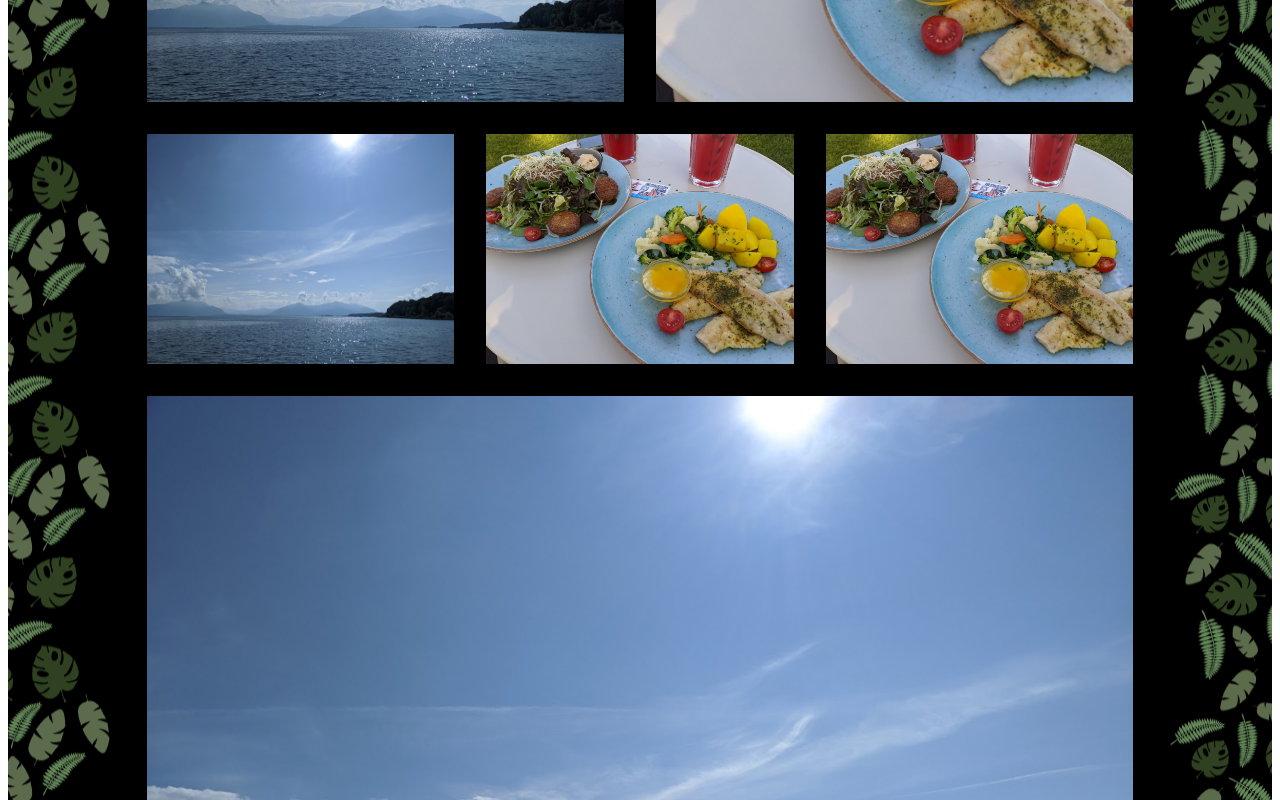
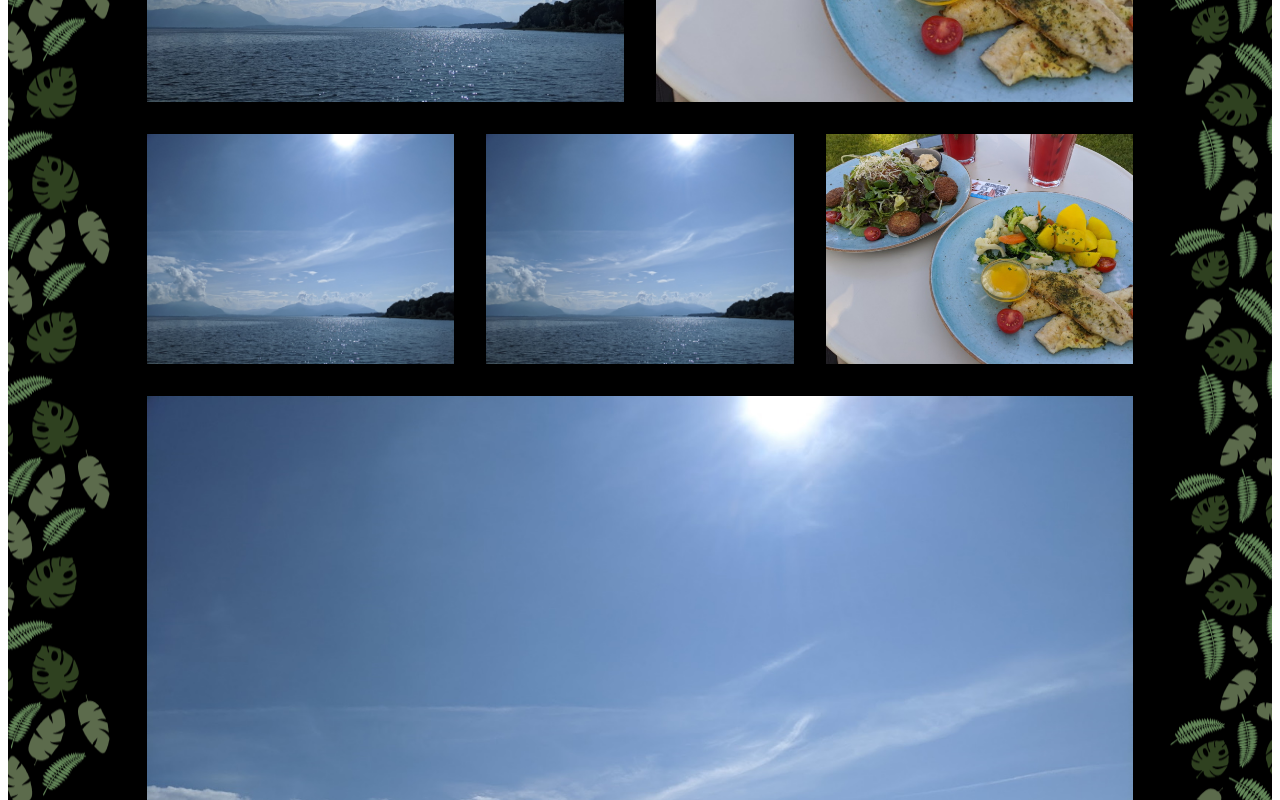
Before and after one commit to hy-di/portfolio-2021, a Vue app: page / in a window 1280 px wide. Shown: the part 680-1480 px from the top of the page. Built offline with nearby package versions, Linux system fonts and the light colour scheme; the HTML template or start-up script is replaced by a standard one.

Commit message:
Setup GitHub Actions

```diff
--- a/package.json
+++ b/package.json
@@ -5,7 +5,7 @@
 	"private": true,
 	"scripts": {
 		"dev": "vite",
-		"build": "vite build",
+		"build": "vite build --base=/Portfolio/",
 		"serve": "vite preview"
 	},
 	"repository": {
--- a/src/components/Project.vue
+++ b/src/components/Project.vue
@@ -40,7 +40,7 @@ export default {
 section {
 	box-sizing: content-box;
 	border-style: solid;
-	border-image-source: url('/src/assets/img/bg.png');
+	border-image-source: url('@/assets/img/bg.png');
 	border-image-slice: 128 1536;
 	border-image-outset: calc(128px + 32px) calc(1536px + 32px);
 	border-image-width: 128px 1536px;
--- a/src/pages/Index.vue
+++ b/src/pages/Index.vue
@@ -31,6 +31,9 @@ import Project from '@/components/Project.vue';
 import ImageRow from '@/components/ImageRow.vue';
 import ImageOverlay from '@/components/ImageOverlay.vue';
 
+import placeholderImg from '@/assets/img/placeholder.jpg';
+import placeholderImg2 from '@/assets/img/placeholder2.jpg';
+
 export default {
 	name: 'Index',
 	components: {
@@ -46,23 +49,23 @@ export default {
 				description: ['Einzelarbeit, cooles Projekt, etc.'],
 				imageRows: [
 					[{
-						src: 'src/assets/img/placeholder.jpg',
+						src: placeholderImg,
 						description: ['Platzhalterbild'],
 					}, {
-						src: 'src/assets/img/placeholder2.jpg',
-						description: ['Platzhalterbild'],
+						src: placeholderImg2,
+						description: ['Platzhalterbild 2'],
 					}],
 					[{
-						src: 'src/assets/img/placeholder.jpg',
+						src: placeholderImg,
 						description: ['Platzhalterbild', 'Zweiter Absatz'],
 					}, {
-						src: 'src/assets/img/placeholder2.jpg',
+						src: placeholderImg,
 						description: ['Platzhalterbild'],
 					}, {
-						src: 'src/assets/img/placeholder2.jpg',
-						description: ['Platzhalterbild'],
+						src: placeholderImg2,
+						description: ['Platzhalterbild 2'],
 					}, {
-						src: 'src/assets/img/placeholder.jpg',
+						src: placeholderImg,
 						description: ['Platzhalterbild'],
 					}],
 				],
@@ -70,7 +73,7 @@ export default {
 				title: 'Project 2',
 				description: ['Noch ein Projekt.', 'Noch ein Absatz.'],
 				imageRows: [[{
-					src: 'src/assets/img/placeholder.jpg',
+					src: placeholderImg,
 					description: ['Platzhalterbild'],
 				}]],
 			}],
```
